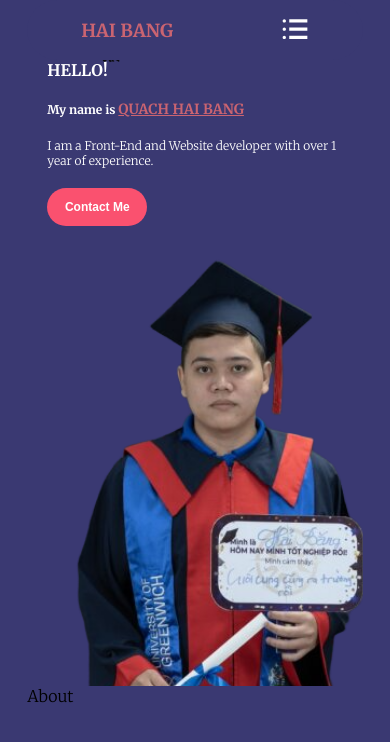
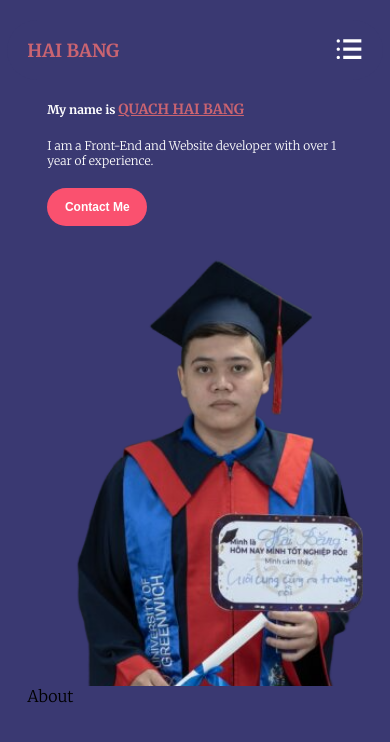
Before and after one commit to bangqh123/portfolio, a React (Vite) app: page / in a window 390 px wide. Shown: the top 742 px of the page. Built offline with nearby package versions, Linux system fonts and the light colour scheme.

Commit message:
css header

```diff
--- a/src/layouts/Header/Header.media.scss
+++ b/src/layouts/Header/Header.media.scss
@@ -11,7 +11,7 @@
 /* 768px to 991px */
 @media screen and (min-width: 768px) and (max-width: 991px) {
     .header {
-        position: relative;
+        position: sticky;
 
         .header-name {
             font-size: $font-size-20;
@@ -19,12 +19,51 @@
 
         .header-menu {
             display: flex;
-
         }
 
         .header-nav {
             top: 80%;
-            right: 0;
+            right: 12px;
+            gap: 12px;
+            opacity: 0;
+            padding: 12px 28px;
+            position: absolute;
+            visibility: hidden;
+            flex-direction: column;
+            box-shadow: 0 0 10px black;
+            border-radius: $border-radius-8;
+            transition: opacity 1s ease, visibility 1s ease;
+            background-color: $primary-color;
+
+            .header-nav-item {
+                text-align: center;
+                font-size: $font-size-16;
+            }
+        }
+
+        .header-nav.open {
+            opacity: 1;
+            visibility: visible;
+        }
+    }
+}
+
+/* max 768px */
+@media screen and (max-width: 767px) {
+    .header {
+        position: sticky;
+
+        .header-name {
+            font-size: $font-size-18;
+        }
+
+        .header-menu {
+            display: flex;
+        }
+
+        .header-nav {
+            top: 80%;
+            right: 12px;
             gap: 12px;
             opacity: 0;
             padding: 12px 28px;
@@ -47,43 +86,3 @@
         }
     }
 }
-
-/* max 768px */
-@media screen and (max-width: 767px) {
-    .header {
-        position: relative;
-
-        .header-name {
-            font-size: $font-size-18;
-        }
-
-        .header-menu {
-            display: flex;
-
-        }
-
-        .header-nav {
-            top: 80%;
-            right: 0;
-            gap: 12px;
-            opacity: 0;
-            padding: 12px 28px;
-            position: absolute;
-            visibility: hidden;
-            flex-direction: column;
-            box-shadow: 0 0 10px black;
-            border-radius: $border-radius-8;
-            transition: opacity 1s ease, visibility 1s ease;
-
-            .header-nav-item {
-                text-align: center;
-                font-size: $font-size-16;
-            }
-        }
-
-        .header-nav.open {
-            opacity: 1;
-            visibility: visible;
-        }
-    }
-}
--- a/src/layouts/Header/Header.scss
+++ b/src/layouts/Header/Header.scss
@@ -1,14 +1,16 @@
 .header {
-    top: 0;
+    top: 20px;
     width: 86%;
     height: 60px;
     display: flex;
     z-index: 1000;
+    padding: 0 20px;
     position: sticky;
     align-items: center;
     border-radius: 32px;
-    justify-content: space-around;
+    justify-content: space-between;
     background-color: $primary-color;
+
 
     .header-name {
         color: $text-color;
```
